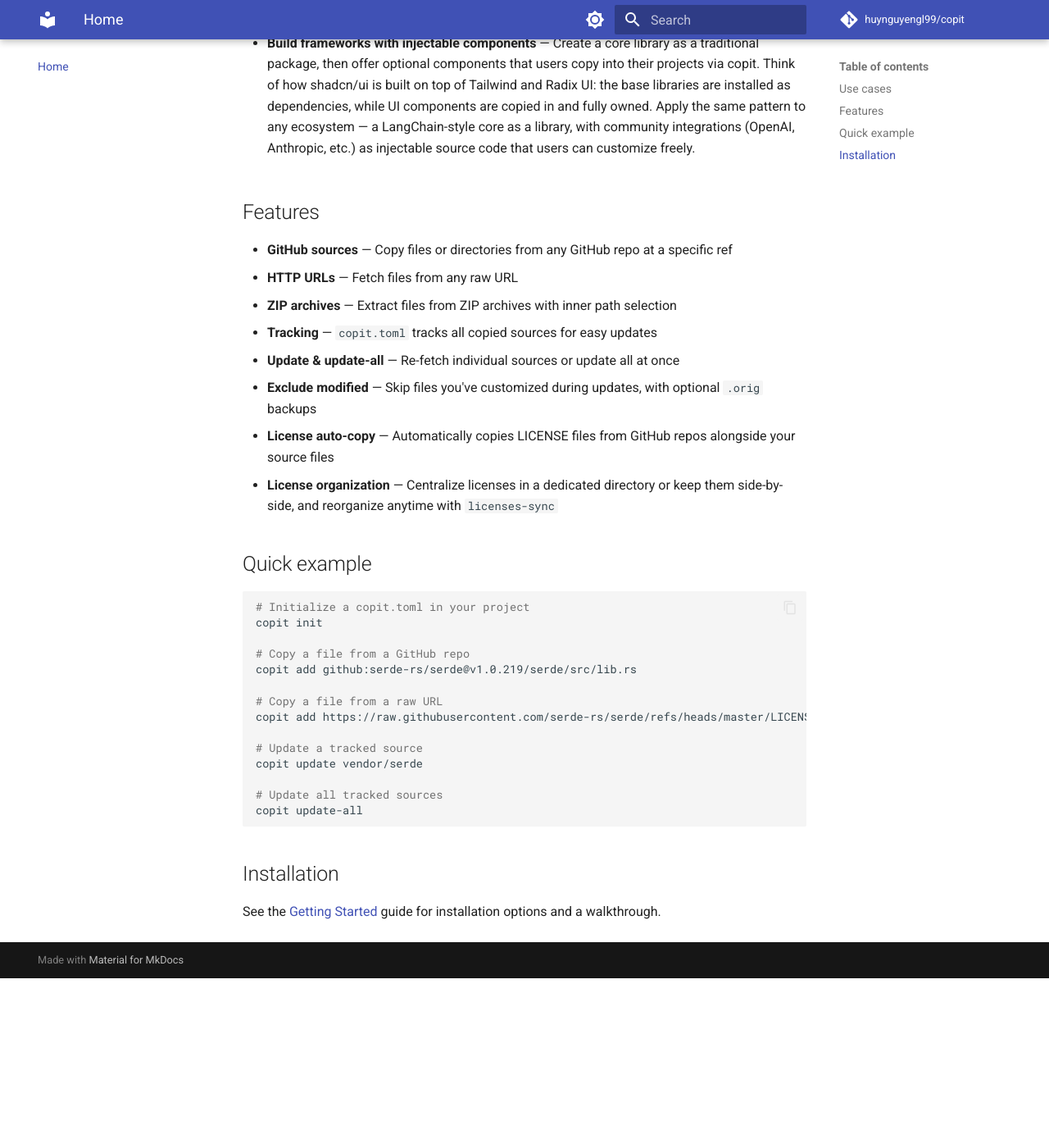
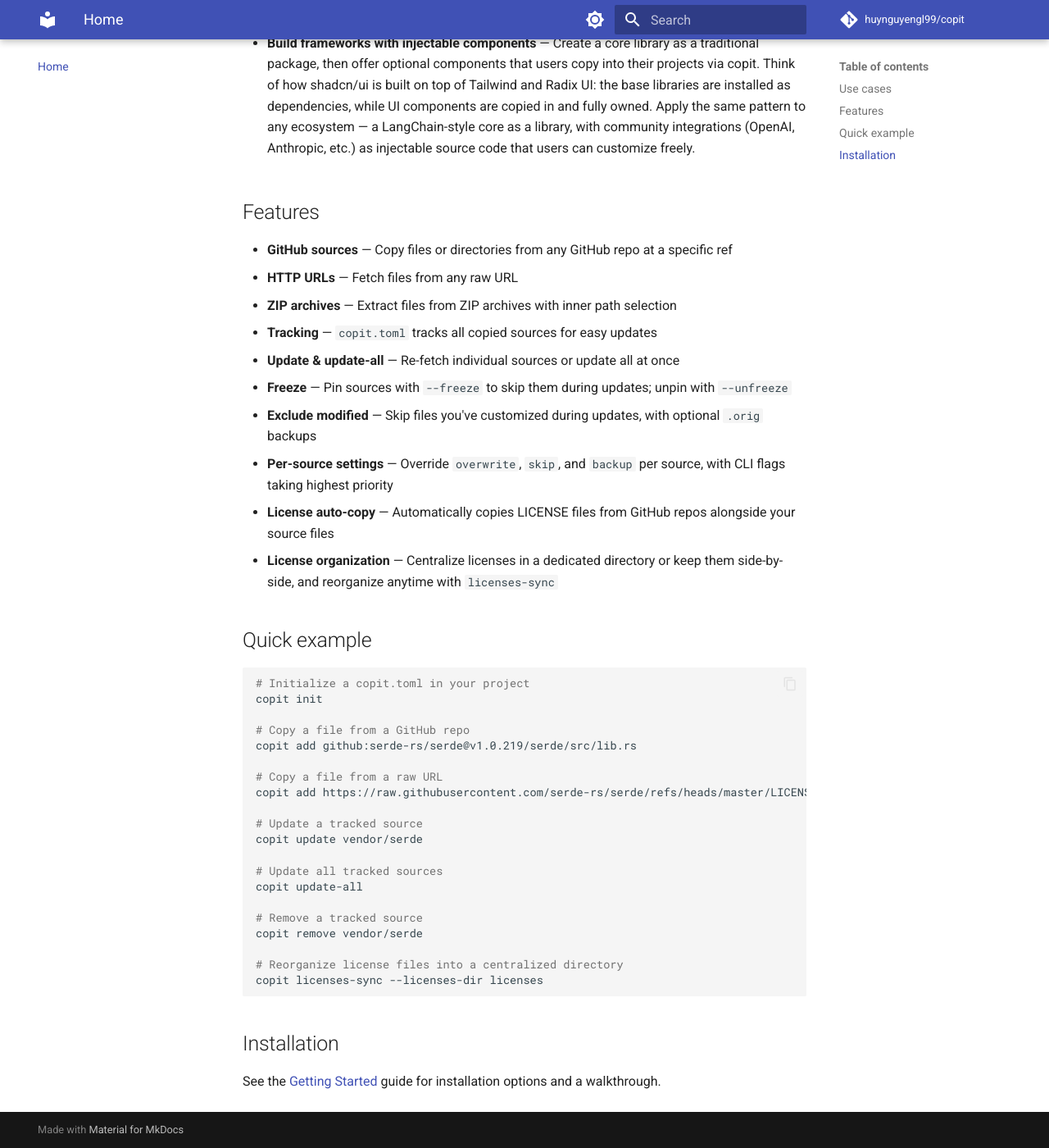
Before and after one commit to huynguyengl99/copit, an MkDocs documentation site: the page built from docs/index.md, in a window 1280 px wide and 1400 px high, scrolled down 490 px. Shown: the whole window at 82% size. Built offline with MkDocs 1.6.1 and Material for MkDocs 9.7.7, drawn with Linux system fonts in a browser that asks for light colours; comment, search, counter and statistics services are not loaded; the version menu is left out; before the commit the page ends 1683 px from its top, so only the background shows below that.

Commit message:
docs: add missing CLI flags and features to README and docs index

````diff
--- a/docs/index.md
+++ b/docs/index.md
@@ -19,7 +19,9 @@
 - **ZIP archives** — Extract files from ZIP archives with inner path selection
 - **Tracking** — `copit.toml` tracks all copied sources for easy updates
 - **Update & update-all** — Re-fetch individual sources or update all at once
+- **Freeze** — Pin sources with `--freeze` to skip them during updates; unpin with `--unfreeze`
 - **Exclude modified** — Skip files you've customized during updates, with optional `.orig` backups
+- **Per-source settings** — Override `overwrite`, `skip`, and `backup` per source, with CLI flags taking highest priority
 - **License auto-copy** — Automatically copies LICENSE files from GitHub repos alongside your source files
 - **License organization** — Centralize licenses in a dedicated directory or keep them side-by-side, and reorganize anytime with `licenses-sync`
 
@@ -40,6 +42,12 @@
 
 # Update all tracked sources
 copit update-all
+
+# Remove a tracked source
+copit remove vendor/serde
+
+# Reorganize license files into a centralized directory
+copit licenses-sync --licenses-dir licenses
 ```
 
 ## Installation
````
Also changed, not shown: README.md (+7 -0 lines).
